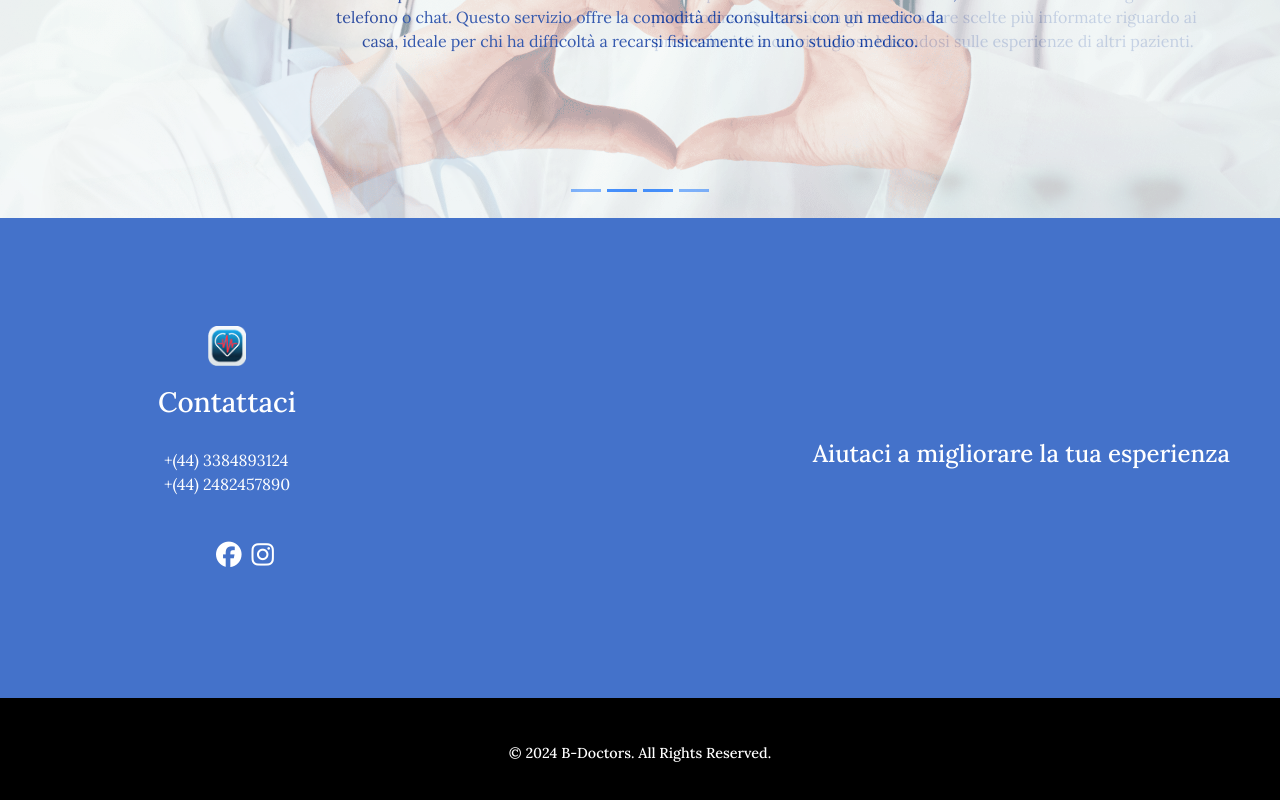
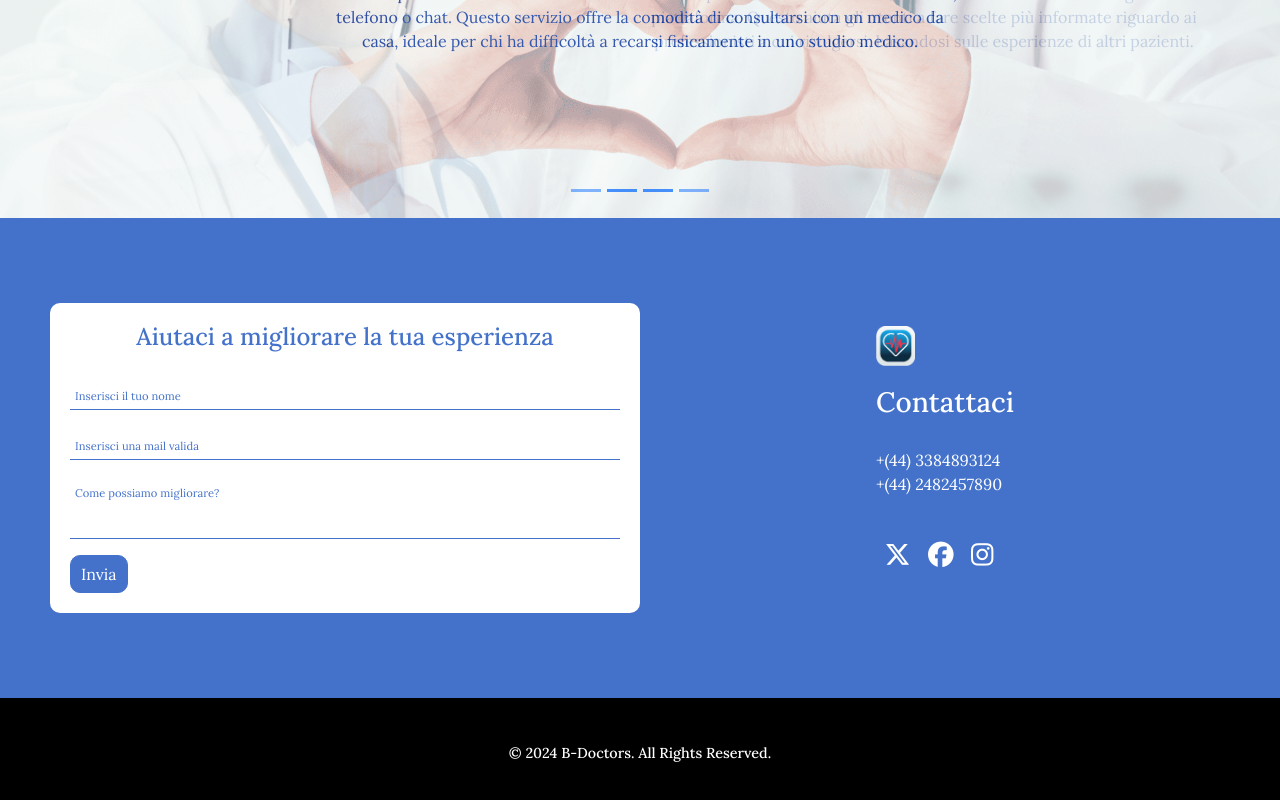
Before and after one commit to Robertarezza/BDocs-Frontend, a Vue app: page / in a window 1280 px wide. Shown: the part 2108-2908 px from the top of the page. Built offline with nearby package versions, Linux system fonts and the light colour scheme; no server answers.

Commit message:
feat: responsive homepage

```diff
--- a/src/components/DoctorCard.vue
+++ b/src/components/DoctorCard.vue
@@ -15,7 +15,7 @@ export default {
 </script>
 
 <template>
-  <div class="card-client">
+  <div class="card-client g-2">
     <!-- foto card -->
     <div class="user-picture">
       <img
@@ -77,6 +77,7 @@ export default {
   color: black;
   font-family: "Poppins", sans-serif;
   position: relative; /* Necessario per posizionamento relativo al genitore */
+
 }
 
 .card-client:hover {
@@ -145,4 +146,9 @@ export default {
   padding-left: 20px;
   list-style: disc;
 }
+@media (max-width: 576px) {
+  .card-client {
+    margin: 0 auto;
+  }
+}
 </style>
--- a/src/components/Footer.vue
+++ b/src/components/Footer.vue
@@ -11,10 +11,24 @@ export default {
 <template>
     <footer id="footer">
         <div class="footer-top">
+            <div class="form-contact">
+                <h4>Aiutaci a migliorare la tua esperienza</h4>
+
+                <form action="">
+                    <input type="text" id="name" placeholder="Inserisci il tuo nome" aria-label="name">
+
+                    <input type="email" id="email" placeholder="Inserisci una mail valida" aria-label="email">
+
+                    <textarea id="message" aria-label="message" placeholder="Come possiamo migliorare?"></textarea>
+
+                    <div id="submit">
+                        <button type="submit">Invia</button>
+                    </div>
+                </form>
+            </div>
+
             <div class="contact-us">
-                <div class="box-img">
-                    <img src="../assets/img/logo.png" alt="">
-                </div>
+                <img src="../assets/img/logo.png" alt="">
                 <h3>Contattaci</h3>
                 <div class="contacts">
                     <div class="cellphone">
@@ -23,8 +37,8 @@ export default {
                     </div>
                     <ul class="social">
                         <li>
-                            <a href="http://127.0.0.1:8000/" class="btn ">
-
+                            <a href="https://x.com/?lang=it">
+                                <i class="fa-brands fa-x-twitter"></i>
                             </a>
                         </li>
                         <li>
@@ -39,21 +53,6 @@ export default {
                         </li>
                     </ul>
                 </div>
-            </div>
-            <div class="form-contact">
-                <h4>Aiutaci a migliorare la tua esperienza</h4>
-
-                <!-- <form action="">
-                    <input type="text" id="name" placeholder="Inserisci il tuo nome" aria-label="name">
-
-                    <input type="email" id="email" placeholder="Inserisci una mail valida" aria-label="email">
-
-                    <textarea id="message" aria-label="message" placeholder="Come possiamo migliorare?"></textarea>
-
-                    <div id="submit">
-                        <button type="submit">Invia</button>
-                    </div>
-                </form> -->
             </div>
         </div>
         <div class="footer-bottom">
@@ -80,24 +79,77 @@ footer {
         justify-content: space-between;
         align-items: center;
 
+        .form-contact {
+            display: flex;
+            flex-direction: column;
+            justify-content: space-between;
+            align-items: center;
+            width: 50%;
+            padding: 20px;
+            background-color: white;
+            border-radius: 10px;
 
+            h4 {
+                text-align: left;
+                color: $celtic-blue;
+            }
+
+            input {
+                margin-top: 20px;
+                border: 0;
+                border-bottom: 1px solid $celtic-blue;
+                width: 100%;
+                height: 30px;
+                padding: 5px;
+                background-color: transparent;
+
+                :focus {
+                    border: 0;
+                    background-color: $celtic-blue;
+                }
+            }
+
+            ::placeholder {
+                color: $celtic-blue;
+                font-size: .7rem;
+            }
+
+            textarea {
+                padding: 5px;
+                margin-top: 20px;
+                border: 0;
+                border-bottom: 1px solid $celtic-blue;
+                width: 100%;
+                outline: none;
+                resize: none;
+            }
+
+
+            #submit {
+                width: 100%;
+                text-align: left;
+
+                button {
+                    margin-right: 370px;
+                    margin-top: 10px;
+                    padding: 6px 10px;
+                    color: white;
+                    border: 1px solid $celtic-blue;
+                    border-radius: 10px;
+                    background-color: $celtic-blue;
+                }
+            }
+        }
 
         .contact-us {
             width: 30%;
             display: flex;
             flex-direction: column;
-            align-items: center;
+            align-items: start;
 
-            .box-img {
-                width: 100%;
-                display: flex;
-                justify-content: center;
-                text-align: center;
-
-                img {
-                    height: 40px;
-                    margin-bottom: 20px;
-                }
+            img {
+                height: 40px;
+                margin-bottom: 20px;
             }
 
             .contacts {
@@ -114,21 +166,16 @@ footer {
                         color: white;
                     }
                 }
-            }
 
                 .social {
+                    display: flex;
+                    justify-content: space-around;
                     padding-left: 0;
-                    display: flex;
-                    justify-content: center;
-                    align-items: center;
-                    gap: 10px;
 
                     li {
-                        margin-left: 0;
                         list-style-type: none;
 
                         a {
-                            text-decoration: none;
                             color: white;
                             font-size: 1.6rem;
                         }
@@ -136,8 +183,7 @@ footer {
                 }
             }
         }
-
-
+    }
 
     .footer-bottom {
         height: 20%;
@@ -151,21 +197,5 @@ footer {
             font-size: .9rem;
         }
     }
-
-    @media screen and (max-width: 992px) {
-
-        .footer-top {
-            height: 100%;
-            flex-direction: column;
-
-            img {
-                height: 40px;
-            }
-        }
-    }
-
-    @media screen and (max-width: 570px) {}
-
-    @media screen and (max-width: 450px) {}
 }
 </style>
--- a/src/components/HeroSection.vue
+++ b/src/components/HeroSection.vue
@@ -102,6 +102,8 @@ export default {
     }
 }
 
+// media responsive
+
 @media screen and (max-width: 768px) {
 
     .hero {
--- a/src/pages/HomePage.vue
+++ b/src/pages/HomePage.vue
@@ -86,8 +86,8 @@ export default {
     <HeroSection />
 
     <!-- SEARCH BAR -->
-    <div class="m-5 d-flex align-items-center justify-content-evenly">
-      <h6 class="m-0">Scegli i nostri dottori in base alle loro prestazioni</h6>
+    <div class="m-5 d-flex align-items-center justify-content-evenly query">
+      <h6 class="m-0 media-h6">Scegli i nostri dottori in base alle loro prestazioni</h6>
       <div class="d-flex justify-content-center custom-select">
         <!-- <SearchBar /> -->
         <select
@@ -107,14 +107,14 @@ export default {
     <!-- /SEARCH BAR -->
 
     <div class="container mt-5 mb-5">
-      <h1 class="text-center mb-3 typewriter-doc">I nostri Dottori</h1>
-      <p class="text-center mb-5 typewriter-doc">
+      <h1 class="text-center mb-3 typewriter-doc media-h1">I nostri Dottori</h1>
+      <p class="text-center mb-5 typewriter-doc media-p">
         Il nostro team di medici altamente qualificati è qui per prendersi cura di voi.
       </p>
 
       <div v-if="doctors" class="doctors-grid">
-        <div class="row row-cols-1 row-cols-md-2 row-cols-lg-3 g-3">
-          <div class="col-12 fade-in" v-for="doctor in doctors" :key="doctor.id">
+        <div class="row row-cols-1 row-cols-md-2 row-cols-lg-3 g-5">
+          <div class="col fade-in" v-for="doctor in doctors" :key="doctor.id">
             <DoctorCard :doctor="doctor" />
           </div>
         </div>
@@ -240,4 +240,59 @@ select {
 h6 {
   color: rgb(10, 54, 157);
 }
+
+// responsive media
+
+.media-p {
+  word-wrap: break-word;
+  overflow-wrap: break-word;
+  white-space: normal;
+}
+
+
+
+@media (min-width: 576px) and (max-width: 768px) {
+  .col {
+    padding: 1rem; /* Regola il padding per schermi medi */
+  }
+}
+
+@media (min-width: 768px) {
+  .col {
+    padding: 1.5rem; /* Regola il padding per schermi grandi */
+  }
+}
+
+/* Media Queries per aggiustamenti extra */
+@media (max-width: 576px) {
+  .col {
+    padding: 0.5rem; /* Regola il padding per schermi piccoli */
+  }
+  .media-h1 {
+    font-size: 1.7rem;
+  }
+  .media-p {
+    font-size: .9rem;
+  }
+  .media-h6 {
+    font-size: 0.9rem;
+    text-align: center;
+  }
+
+}
+
+
+
+@media screen and (max-width: 450px) {
+
+
+.query {
+    flex-direction: column;
+
+    .media-h6{
+        padding-bottom: 8px;
+
+    }
+}
+}
 </style>
```
